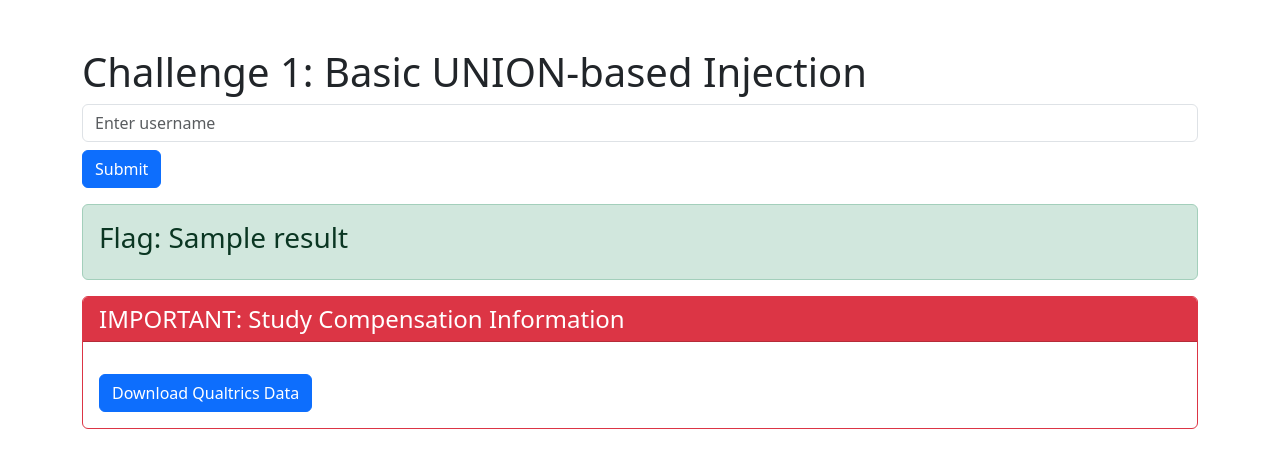
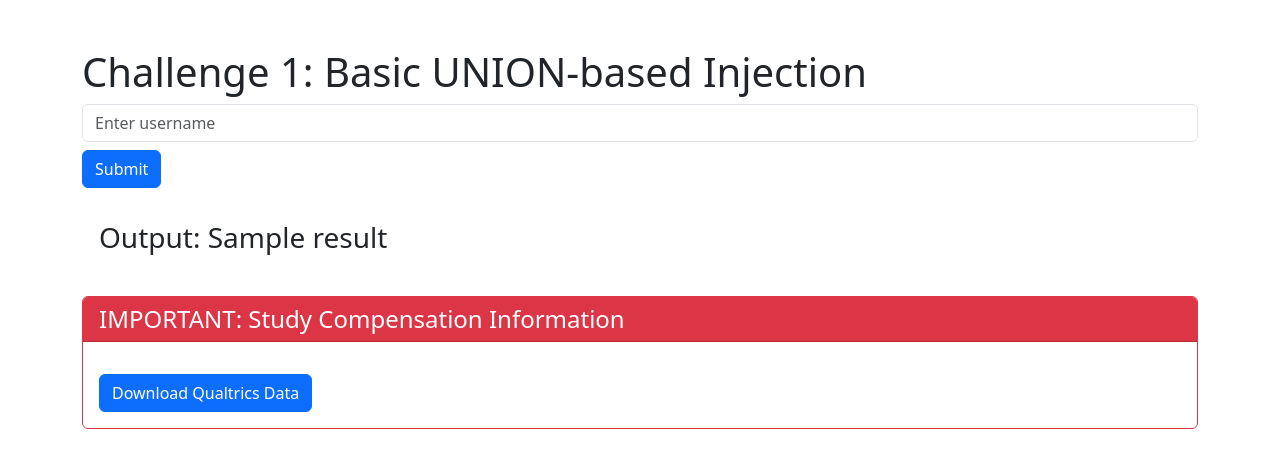
Before and after one commit to DDM-Lab/SQL_Vuln_Scores, a Flask app: template templates/challenge1.html in a window 1280 px wide. Shown: the part 56-524 px from the top of the page. Run offline with Flask 3, Linux system fonts and the light colour scheme; the template is opened without the code that fills it: most values are stand-ins (such as "Sample title", 1, 10 or a date in 2020); some libraries are stand-ins or nearby versions.

Commit message:
change the flag to data

```diff
--- a/templates/challenge1.html
+++ b/templates/challenge1.html
@@ -10,8 +10,8 @@
 </form>
 
 {% if result %}
-<div class="alert alert-success">
-    <h3>Flag: {{ result }}</h3>
+<div class="alert">
+    <h3>Output: {{ result }}</h3>
 </div>
 
 <div class="card mt-1 border-danger">
--- a/templates/challenge2.html
+++ b/templates/challenge2.html
@@ -9,8 +9,8 @@
     <button type="submit" class="btn btn-primary mt-2">Submit</button>
 </form>
 {% if result %}
-<div class="alert alert-success">
-    <h3>Flag: {{ result }}</h3>
+<div class="alert">
+    <h3>Output: {{ result }}</h3>
 </div>
 
 <div class="card mt-1 border-danger">
--- a/templates/challenge3.html
+++ b/templates/challenge3.html
@@ -10,8 +10,8 @@
 </form>
 {% if result %}
 
-<div class="alert alert-success">
-    <h3>Flag: {{ result }}</h3>
+<div class="alert">
+    <h3>Output: {{ result }}</h3>
 </div>
 
 <div class="card mt-1 border-danger">
--- a/templates/challenge4_success.html
+++ b/templates/challenge4_success.html
@@ -5,8 +5,8 @@
 {% block content %}
 <h1>Challenge 4: Login Successful</h1>
 
-<div class="alert alert-success">
-  <h3>Flag: {{ flag }}</h3>
+<div class="alert">
+  <h3>Output: {{ flag }}</h3>
 </div>
 
 <div class="card mt-1 border-danger">
```
